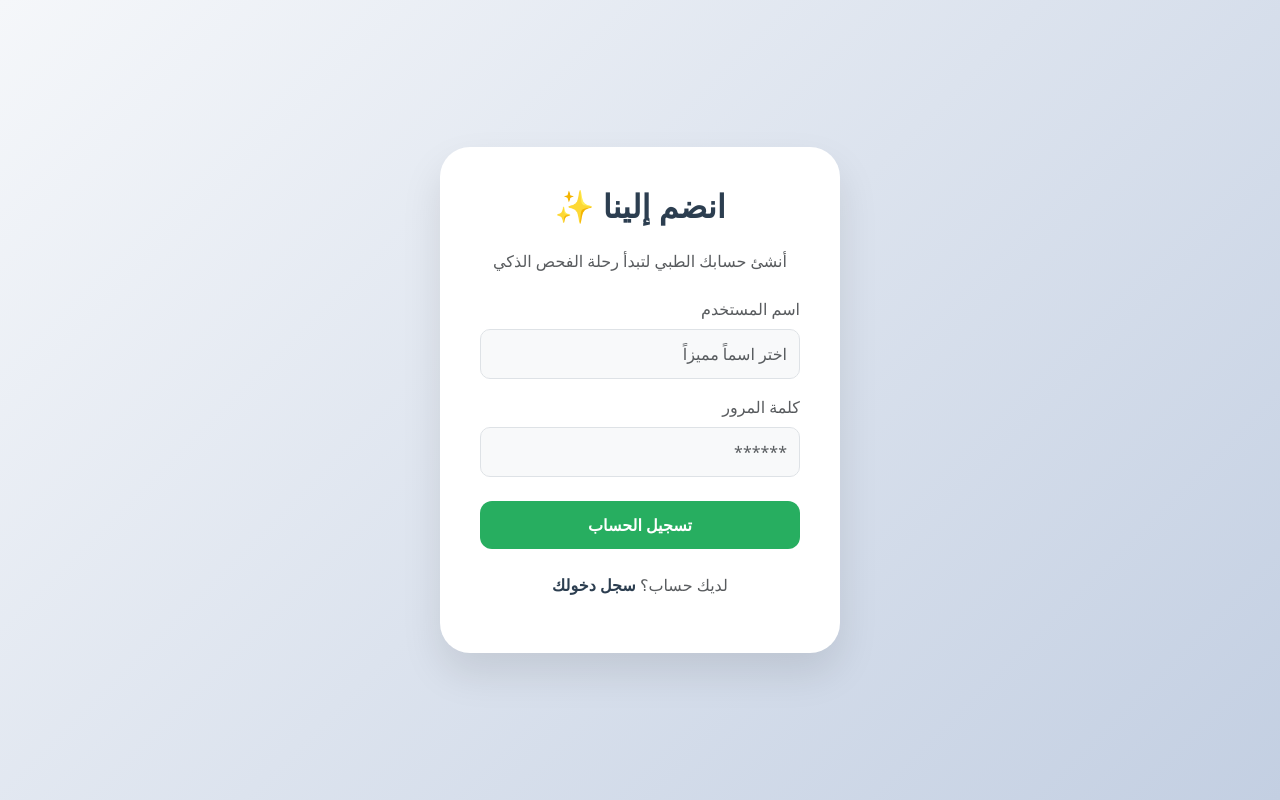
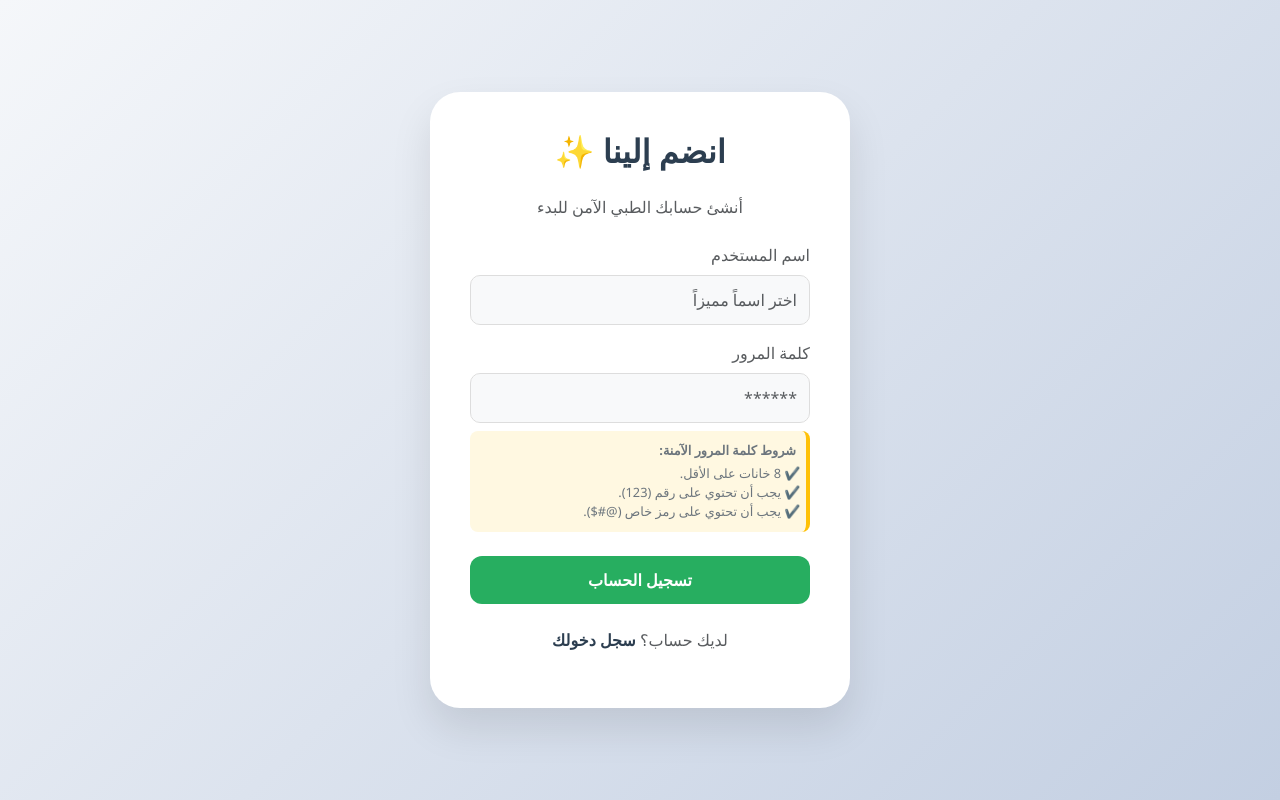
Before and after one commit to muzun44/Health-Guard-AI, a Python web app: template templates/signup.html in a window 1280 px wide. Run offline with Jinja, Linux system fonts and the light colour scheme; the template is opened without the code that fills it, so the values that code supplies are empty.

Commit message:
Update signup.html

```diff
--- a/templates/signup.html
+++ b/templates/signup.html
@@ -11,32 +11,46 @@
             height: 100vh; display: flex; align-items: center; font-family: 'Segoe UI', sans-serif;
         }
         .signup-card {
-            max-width: 400px; margin: auto; background: white; padding: 40px;
+            max-width: 420px; margin: auto; background: white; padding: 40px;
             border-radius: 30px; box-shadow: 0 20px 40px rgba(0,0,0,0.1);
         }
         .btn-success {
             background-color: #27ae60; border: none; padding: 12px;
             border-radius: 12px; font-weight: bold; width: 100%;
         }
-        .btn-success:hover { background-color: #219150; transform: scale(1.02); }
-        .form-control { border-radius: 10px; padding: 12px; background-color: #f8f9fa; }
+        .btn-success:hover { background-color: #219150; transform: scale(1.02); transition: 0.3s; }
+        .form-control { border-radius: 10px; padding: 12px; background-color: #f8f9fa; border: 1px solid #ddd; }
+        .password-hint {
+            font-size: 0.8rem; color: #6c757d; margin-top: 8px; text-align: right;
+            padding: 10px; background: #fff8e1; border-radius: 8px; border-right: 4px solid #ffc107;
+        }
     </style>
 </head>
 <body>
     <div class="container">
         <div class="signup-card text-center">
             <h2 class="mb-4" style="color: #2c3e50; font-weight: bold;">انضم إلينا ✨</h2>
-            <p class="text-muted mb-4">أنشئ حسابك الطبي لتبدأ رحلة الفحص الذكي</p>
+            <p class="text-muted mb-4">أنشئ حسابك الطبي الآمن للبدء</p>
 
             <form action="/signup" method="POST" class="text-end">
                 <div class="mb-3">
                     <label class="form-label text-muted">اسم المستخدم</label>
                     <input type="text" name="username" class="form-control" placeholder="اختر اسماً مميزاً" required>
                 </div>
+
                 <div class="mb-4">
                     <label class="form-label text-muted">كلمة المرور</label>
                     <input type="password" name="password" class="form-control" placeholder="******" required>
+                    <div class="password-hint">
+                        <strong>شروط كلمة المرور الآمنة:</strong>
+                        <ul class="mb-0 mt-1" style="list-style-type: '✔️ '; padding-right: 15px;">
+                            <li>8 خانات على الأقل.</li>
+                            <li>يجب أن تحتوي على رقم (123).</li>
+                            <li>يجب أن تحتوي على رمز خاص (@#$).</li>
+                        </ul>
+                    </div>
                 </div>
+
                 <button type="submit" class="btn btn-success text-white">تسجيل الحساب</button>
             </form>
 
```
